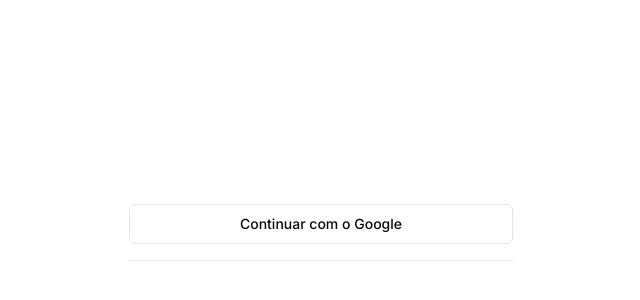
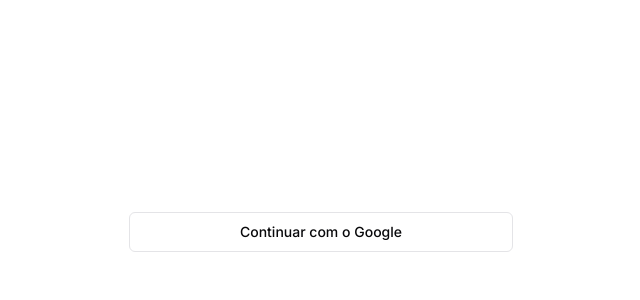
Before and after one commit to rafaelpzoucas/chipleader, a Next.js app: page /login in a window 1280 px wide. Shown: the part 168-468 px from the top of the page, without its empty margins (319-959 px from the left). Built offline with nearby package versions, Linux system fonts and the light colour scheme.

Commit message:
fix: google auth redirect link on production

```diff
--- a/src/app/login/page.tsx
+++ b/src/app/login/page.tsx
@@ -37,7 +37,7 @@ export default function Login({
     const { error } = await supabase.auth.signInWithOAuth({
       provider: 'google',
       options: {
-        redirectTo: 'http://localhost:3010/auth/callback',
+        redirectTo: 'http://chipleader.vercel.app/auth/callback',
       },
     })
 
@@ -67,7 +67,7 @@ export default function Login({
             <Button variant="outline" onClick={signInWithGoogle}>
               Continuar com o Google
             </Button>
-            <hr />
+            {/* <hr /> */}
             {/* <form
               className="flex flex-col gap-6 w-full justify-center text-foreground"
               action={signInWithMagicLink}
```
